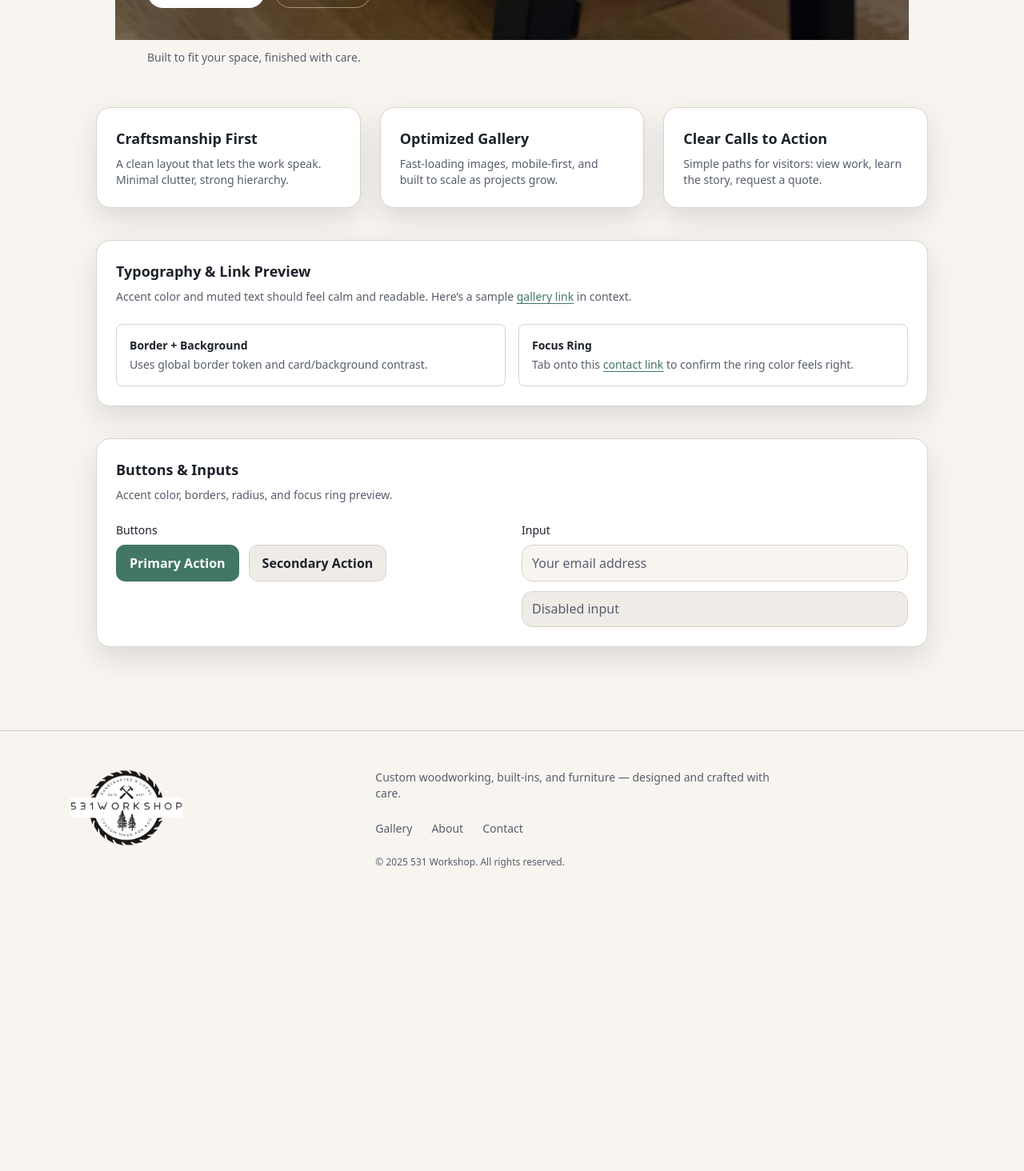
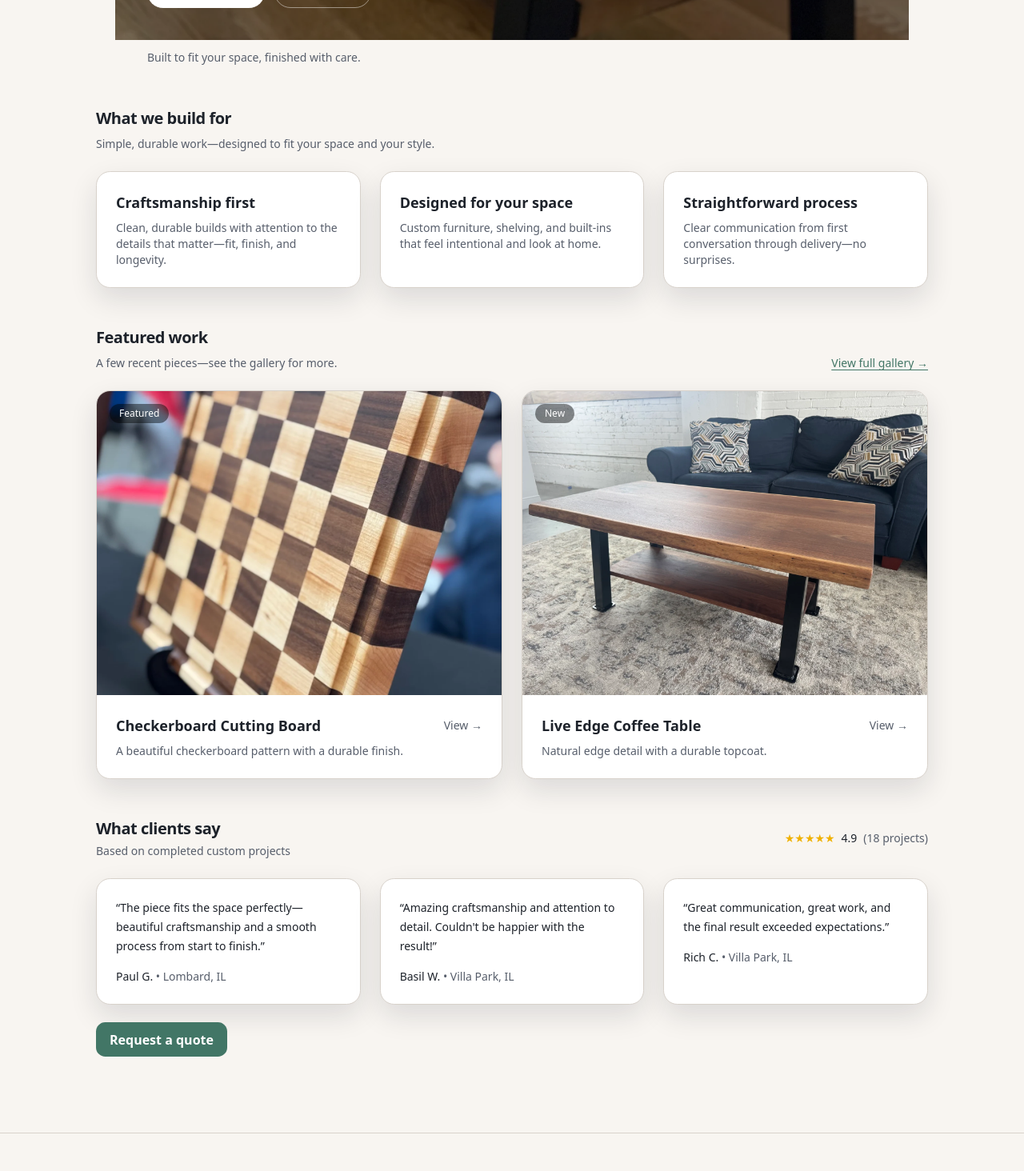
Before and after one commit to 3ef-studio/531workshop-site, a Next.js app: page / in a window 1280 px wide. Shown: the part 760-2224 px from the top of the page at 80% size. Before the commit the page ends 1894 px from the top, so only its background shows below. Built offline with nearby package versions, Linux system fonts and the light colour scheme; no server answers.

Commit message:
Updated Home page to include testimonials and featured products.

```diff
--- a/app/about/page.tsx
+++ b/app/about/page.tsx
@@ -46,7 +46,7 @@ export default function AboutPage() {
         <aside className="lg:col-span-5">
           <div className="lg:sticky lg:top-24">
             <div className="ui-card overflow-hidden">
-              <div className="relative aspect-[4/5]">
+              <div className="relative aspect-4/5">
                 <Image
                   src="/images/projects/Profile-pic-1.webp"
                   alt="Workshop in progress"
--- a/app/page.tsx
+++ b/app/page.tsx
@@ -1,107 +1,139 @@
+import Image from "next/image";
+import Link from "next/link";
 import Hero from "@/components/Hero";
+import { VALUE_PROPS, FEATURED_ITEMS, TESTIMONIALS, TESTIMONIAL_META } from "@/lib/home-data";
 
 export default function Home() {
   return (
     <main className="mx-auto max-w-6xl p-6 sm:p-10">
       <Hero />
-      {/* Feature Cards */}
-      <section className="mt-10 grid gap-6 md:grid-cols-3">
-        <div className="ui-card p-6">
-          <h2 className="text-lg font-semibold">Craftsmanship First</h2>
-          <p className="mt-2 text-sm" style={{ color: "hsl(var(--muted-foreground))" }}>
-            A clean layout that lets the work speak. Minimal clutter, strong hierarchy.
-          </p>
-        </div>
 
-        <div className="ui-card p-6">
-          <h2 className="text-lg font-semibold">Optimized Gallery</h2>
-          <p className="mt-2 text-sm" style={{ color: "hsl(var(--muted-foreground))" }}>
-            Fast-loading images, mobile-first, and built to scale as projects grow.
-          </p>
-        </div>
+      {/* Value Props */}
+      <section className="mt-10">
+        <h2 className="text-xl font-semibold tracking-tight">What we build for</h2>
+        <p className="mt-2 text-sm" style={{ color: "hsl(var(--muted-foreground))" }}>
+          Simple, durable work—designed to fit your space and your style.
+        </p>
 
-        <div className="ui-card p-6">
-          <h2 className="text-lg font-semibold">Clear Calls to Action</h2>
-          <p className="mt-2 text-sm" style={{ color: "hsl(var(--muted-foreground))" }}>
-            Simple paths for visitors: view work, learn the story, request a quote.
-          </p>
+        <div className="mt-6 grid gap-6 md:grid-cols-3">
+          {VALUE_PROPS.map((p) => (
+            <div key={p.title} className="ui-card p-6">
+              <h3 className="text-lg font-semibold">{p.title}</h3>
+              <p className="mt-2 text-sm" style={{ color: "hsl(var(--muted-foreground))" }}>
+                {p.description}
+              </p>
+            </div>
+          ))}
         </div>
       </section>
 
-      {/* Type + Link Preview */}
-      <section className="mt-10 ui-card p-6">
-        <h2 className="text-lg font-semibold">Typography & Link Preview</h2>
-        <p className="mt-2 text-sm" style={{ color: "hsl(var(--muted-foreground))" }}>
-          Accent color and muted text should feel calm and readable. Here’s a sample{" "}
-          <a className="ui-link" href="/gallery">
-            gallery link
-          </a>{" "}
-          in context.
-        </p>
-
-        <div className="mt-6 grid gap-4 sm:grid-cols-2">
-          <div className="rounded-lg border p-4">
-            <p className="text-sm font-semibold">Border + Background</p>
-            <p className="mt-1 text-sm" style={{ color: "hsl(var(--muted-foreground))" }}>
-              Uses global border token and card/background contrast.
+      {/* Featured */}
+      <section className="mt-12">
+        <div className="flex items-end justify-between gap-6">
+          <div>
+            <h2 className="text-xl font-semibold tracking-tight">Featured work</h2>
+            <p className="mt-2 text-sm" style={{ color: "hsl(var(--muted-foreground))" }}>
+              A few recent pieces—see the gallery for more.
             </p>
           </div>
 
-          <div className="rounded-lg border p-4">
-            <p className="text-sm font-semibold">Focus Ring</p>
-            <p className="mt-1 text-sm" style={{ color: "hsl(var(--muted-foreground))" }}>
-              Tab onto this{" "}
-              <a className="ui-link" href="/contact">
-                contact link
-              </a>{" "}
-              to confirm the ring color feels right.
-            </p>
-          </div>
+          <Link href="/gallery1" className="ui-link text-sm hidden sm:inline">
+            View full gallery →
+          </Link>
+        </div>
+
+        <div className="mt-6 grid gap-6 md:grid-cols-2">
+          {FEATURED_ITEMS.slice(0, 2).map((item) => (
+            <Link key={item.id} href={item.href} className="ui-card overflow-hidden group">
+              <div className="relative aspect-4/3">
+                <Image
+                  src={item.imageSrc}
+                  alt={item.title}
+                  fill
+                  className="object-cover transition-transform duration-300 group-hover:scale-[1.03]"
+                  sizes="(max-width: 768px) 100vw, 50vw"
+                />
+                {item.tag ? (
+                  <div className="absolute left-4 top-4 rounded-full bg-black/45 px-3 py-1 text-xs text-white">
+                    {item.tag}
+                  </div>
+                ) : null}
+              </div>
+
+              <div className="p-6">
+                <div className="flex items-center justify-between gap-4">
+                  <h3 className="text-lg font-semibold">{item.title}</h3>
+                  <span className="text-sm" style={{ color: "hsl(var(--muted-foreground))" }}>
+                    View →
+                  </span>
+                </div>
+                <p className="mt-2 text-sm" style={{ color: "hsl(var(--muted-foreground))" }}>
+                  {item.description}
+                </p>
+              </div>
+            </Link>
+          ))}
+        </div>
+
+        <div className="mt-6 sm:hidden">
+          <Link href="/gallery1" className="ui-btn ui-btn-secondary w-full text-center">
+            View full gallery
+          </Link>
         </div>
       </section>
 
-     {/* Buttons + Inputs Preview */}
-      <section className="mt-10 ui-card p-6">
-        <h2 className="text-lg font-semibold">Buttons & Inputs</h2>
-        <p
-          className="mt-2 text-sm"
-          style={{ color: "hsl(var(--muted-foreground))" }}
-        >
-          Accent color, borders, radius, and focus ring preview.
-        </p>
-
-        <div className="mt-6 grid gap-6 sm:grid-cols-2">
-          {/* Buttons */}
+      {/* Testimonials */}
+      <section className="mt-12">
+        <div className="flex flex-col gap-2 sm:flex-row sm:items-center sm:justify-between">
           <div>
-            <p className="mb-2 text-sm font-medium">Buttons</p>
-            <div className="flex flex-wrap gap-3">
-              <button className="ui-btn ui-btn-primary">
-                Primary Action
-              </button>
-              <button className="ui-btn ui-btn-secondary">
-                Secondary Action
-              </button>
-            </div>
+            <h2 className="text-xl font-semibold tracking-tight">
+              What clients say
+            </h2>
+            <p
+              className="mt-1 text-sm"
+              style={{ color: "hsl(var(--muted-foreground))" }}
+            >
+              Based on completed custom projects
+            </p>
           </div>
 
-          {/* Inputs */}
-          <div>
-            <p className="mb-2 text-sm font-medium">Input</p>
-            <div className="space-y-3">
-              <input
-                className="ui-input"
-                placeholder="Your email address"
-              />
-              <input
-                className="ui-input"
-                placeholder="Disabled input"
-                disabled
-              />
+          {/* Rating summary */}
+          <div className="flex items-center gap-2 text-sm">
+            <div className="flex text-yellow-500">
+              ★★★★★
             </div>
+            <span className="font-medium">
+              {TESTIMONIAL_META.rating}
+            </span>
+            <span style={{ color: "hsl(var(--muted-foreground))" }}>
+              ({TESTIMONIAL_META.count} projects)
+            </span>
           </div>
         </div>
+
+        <div className="mt-6 grid gap-6 md:grid-cols-3">
+          {TESTIMONIALS.slice(0, 3).map((t, idx) => (
+            <div key={idx} className="ui-card p-6">
+              <p className="text-sm leading-6">“{t.quote}”</p>
+              <div className="mt-4 text-sm font-medium">
+                {t.name}
+                {t.location ? (
+                  <span className="font-normal" style={{ color: "hsl(var(--muted-foreground))" }}>
+                    {" "}
+                    • {t.location}
+                  </span>
+                ) : null}
+              </div>
+            </div>
+          ))}
+        </div>
+
+        <div className="mt-8">
+          <Link href="/contact" className="ui-btn ui-btn-primary w-full sm:w-auto text-center">
+            Request a quote
+          </Link>
+        </div>
       </section>
-
     </main>
   );
 }
--- a/components/Hero.tsx
+++ b/components/Hero.tsx
@@ -6,7 +6,7 @@ export default function Hero() {
     <section className="mx-auto max-w-6xl px-0 sm:px-6 pt-4 sm:pt-10">
       {/* Full-bleed on mobile, card on desktop */}
       <div className="overflow-hidden sm:ui-card">
-        <div className="relative w-full aspect-[9/14] sm:aspect-[3/2]">
+        <div className="relative w-full aspect-9/14 sm:aspect-3/2">
           <Image
             src="/images/projects/Epoxy-River-Coffee-Table-Sycamore.webp"
             alt="Custom woodworking project by 531 Workshop"
@@ -21,7 +21,7 @@ export default function Hero() {
 
           {/* Logo watermark (subtle) */}
           <div className="pointer-events-none absolute top-3 right-3 sm:top-6 sm:right-6">
-            <div className="relative w-[120px] h-[120px] sm:w-[180px] sm:h-[180px] opacity-60">
+            <div className="relative w-30 h-30 sm:w-45 sm:h-45 opacity-60">
               <Image
                 src="/brand/logo-white.png"
                 alt=""
--- a/lib/gallery-data.ts
+++ b/lib/gallery-data.ts
@@ -84,6 +84,9 @@ export const GALLERY_IMAGES: GalleryImage[] = [
     src: "/images/projects/Epoxy-River-Coffee-Table-Sycamore.webp",
     alt: "Epoxy River Coffee Table Sycamore",
     title: "Epoxy River Coffee Table Sycamore",
+    materials: ["Sycamore", "Epoxy"],
+    year: "2021",
+    dimensions: "48\" x 24\" x 18\"",
   },
   {
     id: "p08",
--- /dev/null
+++ b/lib/home-data.ts
@@ -0,0 +1,84 @@
+// lib/home-data.ts
+
+export type ValueProp = {
+  title: string;
+  description: string;
+};
+
+export type FeaturedItem = {
+  id: string;
+  title: string;
+  description: string;
+  imageSrc: string; // under /public
+  href: string;
+  tag?: string; // e.g. "Featured"
+};
+
+export type Testimonial = {
+  quote: string;
+  name: string;
+  location?: string;
+};
+
+export const VALUE_PROPS: ValueProp[] = [
+  {
+    title: "Craftsmanship first",
+    description:
+      "Clean, durable builds with attention to the details that matter—fit, finish, and longevity.",
+  },
+  {
+    title: "Designed for your space",
+    description:
+      "Custom furniture, shelving, and built-ins that feel intentional and look at home.",
+  },
+  {
+    title: "Straightforward process",
+    description:
+      "Clear communication from first conversation through delivery—no surprises.",
+  },
+];
+
+export const FEATURED_ITEMS: FeaturedItem[] = [
+  {
+    id: "feat-1",
+    title: "Checkerboard Cutting Board",
+    description: "A beautiful checkerboard pattern with a durable finish.",
+    imageSrc: "/images/projects/Checkerboard-Cutting-Board.webp",
+    href: "/gallery1",
+    tag: "Featured",
+  },
+  {
+    id: "feat-2",
+    title: "Live Edge Coffee Table",
+    description: "Natural edge detail with a durable topcoat.",
+    imageSrc: "/images/projects/Live-Edge-Coffee-Table.webp",
+    href: "/gallery2",
+    tag: "New",
+  },
+];
+
+export const TESTIMONIALS: Testimonial[] = [
+  {
+    quote:
+      "The piece fits the space perfectly—beautiful craftsmanship and a smooth process from start to finish.",
+    name: "Paul G.",
+    location: "Lombard, IL",
+  },
+  {
+    quote:
+      "Amazing craftsmanship and attention to detail. Couldn't be happier with the result!",
+    name: "Basil W.",
+    location: "Villa Park, IL",
+  },
+  {
+    quote:
+      "Great communication, great work, and the final result exceeded expectations.",
+    name: "Rich C.",
+    location: "Villa Park, IL",
+  },
+];
+
+export const TESTIMONIAL_META = {
+  rating: 4.9,
+  count: 18,
+};
```
